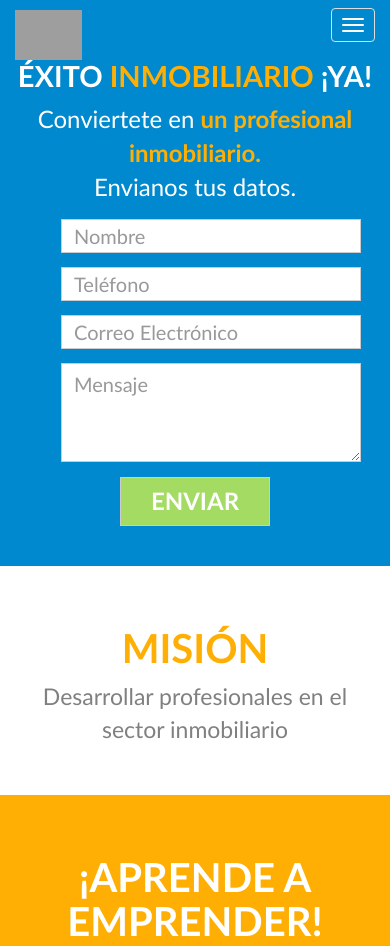
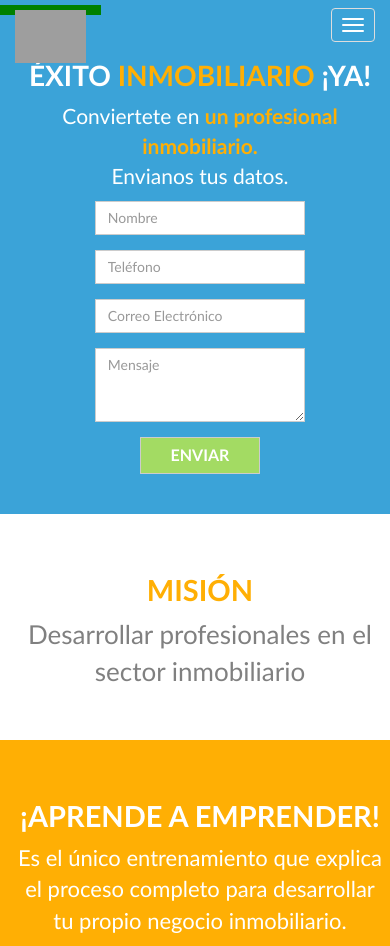
Before and after one commit to correangel/exitoInmobiliario, a PHP site: page /exito.html in a window 390 px wide; the page is wider, and only the part inside the window is pictured. Shown: the top 946 px of that part. Run offline with PHP 8.4, Linux system fonts and the light colour scheme; some libraries are stand-ins or nearby versions; grey boxes are pictures that could not be loaded.

Commit message:
mas responsive

```diff
--- a/css/exito.css
+++ b/css/exito.css
@@ -22,7 +22,7 @@ header{position: relative;}
 
 /*CARRUSEL INICIO*/
 .carousel-control.right, .carousel-control.left {z-index: 10;}
-.sliderForm {position: absolute; top: 55px; width: 100%; }
+.sliderForm {position: absolute; top: 32px; width: 100%; }
 
 /*Bootstrap*/
 .panel-default>.panel-heading+.panel-collapse>.panel-body {font-size: 17px; } .panel{border: none;}
@@ -45,7 +45,7 @@ h4{color: #ffaf04; font-size: 20px; }
 
 /*COLORES FUENTES*/
 .yellowFont{color: #ffaf04;}
-.yellowFontPro{color: #ffaf04;}
+.yellowFontPro{color: #ffaf04; font-weight: 600;}
 .whiteFont{color: #FFFFFF}
 li.whiteFont {font-size: 17px; font-weight: 400; }
 .blueFont{color: #0089ce;}
@@ -78,79 +78,54 @@ footer .text-left{border-left: 1px solid #FFFFFF;font-size: 18px;}
 footer .text-right{font-size: 18px;}
 
 /*MEDIA QUERIES*/
-@media (min-width: 1200px){
+@media (max-width: 1200px){
 .container {width: 900px;}
+.sliderExito img {max-width: inherit !important; width: 120% !important; }
 }
 
 @media (max-width: 1024px){
 .sliderForm {top: 23px;}
 .btn-default:hover {color: #A3DB63; background-color: #FFFFFF;}
 form .container {width: 970px; }
-.sliderExito img {width: 113%; max-width: inherit !important; }
+.sliderExito img {max-width: inherit; width: 100%; }
 }
 
-
 @media (max-width: 990px){
-		.sliderExito img {width: 125%; max-width: inherit !important; }
+.sliderExito img {width: 190%; max-width: inherit !important; }
+a.navbar-brand{height: 0px;}
+.container {width: 768px;}
+.navbar-nav>li>a {padding-top: 15px; }
+h1 {font-size: 28px; }
+.navbar-brand>img {height: 53px; }
+.sliderForm {top: -6px; }
+.textCenterForm {font-size: 21px; }
+.greenButton {font-size: 16px; }
+.carousel-indicators li{display: none;}
 }
 
 @media (max-width: 767px){
-.sliderExito img {width: 161%; max-width: inherit !important; }
-.navbar-brand {height: 0;}
+.sliderExito img {width: 180%; max-width: inherit !important; }
+.navbar-brand {height: 0;background-color: green !important;}
+.container {width: 600px; }
+.sliderForm {position: initial; background-color: #3BA3D8; }
+section.Carrusel {display: none; }
 }
 
 @media(max-width: 600px){
-	.sliderExito img {width: 220%; max-width: inherit !important; }
-	h1 {font-size: 33px; }
-	.yellowFontPro {font-weight: 600; }
-	li.whiteFont {font-size: 19px; font-weight: 400; }
-	.textCenterSize {font-size: 20px; }
-	.trainingSize {font-size: 24px; }
-}
-
-@media (max-width: 430px){
-#exampleInputEmail1, #exampleInputPassword1, #Mensaje {font-size: 20px; }
-.form-control {width: 147%; display: block; margin: 14px -32px auto; }
-iframe.videoYoutube{width: 100%; height: 100%; }
-#Knowledge {font-size: 29px; padding-bottom: 0;}
-li.whiteFont {font-size: 26px; }
-p.textCenterSize {font-size: 27px; }
-.trainingFont {color: #ffaf04; text-align: center; font-size: 29px; }
-.trainingSize {font-size: 31px;}
-.trainingMonth {font-size: 32px; }
-footer .text-right {font-size: 22px; }
-footer .text-left {font-size: 24px; }
-.unicoFont {font-size: 27px; }
+	.container {width: 480px; }
+	.sliderForm {background-color: #3BA3D8;}
 }
 
 @media (max-width: 480px){
-	.carousel {display: none; }
-	.sliderForm {position: inherit; top: 440px; width: 100%; background-color: #0089ce; }
-	h1 {color: #FFFFFF; font-size: 29px; text-align: center; }
-	.yellowFontPro {font-weight: 600; }
-	.navbar-brand>img {height: 50px; }
-	.profesionalesFont {font-size: 23px; }
-	.panel-default>.panel-heading+.panel-collapse>.panel-body {font-size: 19px; }
-	li.whiteFont {font-size: 20px; }
-	.textCenterSize {font-size: 20px;}
-	.trainingSize {font-size: 25px; }
-	footer {padding: 55px 0 40px; }
-	.trainingStrong {font-size: 28px; }
-	.trainingCap {font-size: 26px;}
+	.container {width: 400px; }
+	.sliderForm {background-color: #3BA3D8;}
+	#Knowledge {font-size: 32px; }
+	h2 {font-size: 29px; }
 }
 
 @media(max-width: 320px){
-	.carousel {display: none; }
-	.sliderForm {position: inherit; top: 440px; width: 100%; background-color: #0089ce; }
-	h1 {color: #FFFFFF; font-size: 29px; text-align: center; }
-	.yellowFontPro {font-weight: 600; }
-	.navbar-brand>img {height: 50px; }
-	.profesionalesFont {font-size: 23px; }
-	.panel-default>.panel-heading+.panel-collapse>.panel-body {font-size: 19px; }
-	li.whiteFont {font-size: 20px; }
-	.textCenterSize {font-size: 20px;}
-	.trainingSize {font-size: 25px; }
-	footer {padding: 55px 0 40px; }
-	.trainingStrong {font-size: 28px; }
-	.trainingCap {font-size: 26px;}
+	.container {width: 320px; }
+	h2 {font-size: 25px; }
+	#Knowledge {font-size: 28px; }
+	.blueBg {background: none; box-shadow: none; }
 }
```
